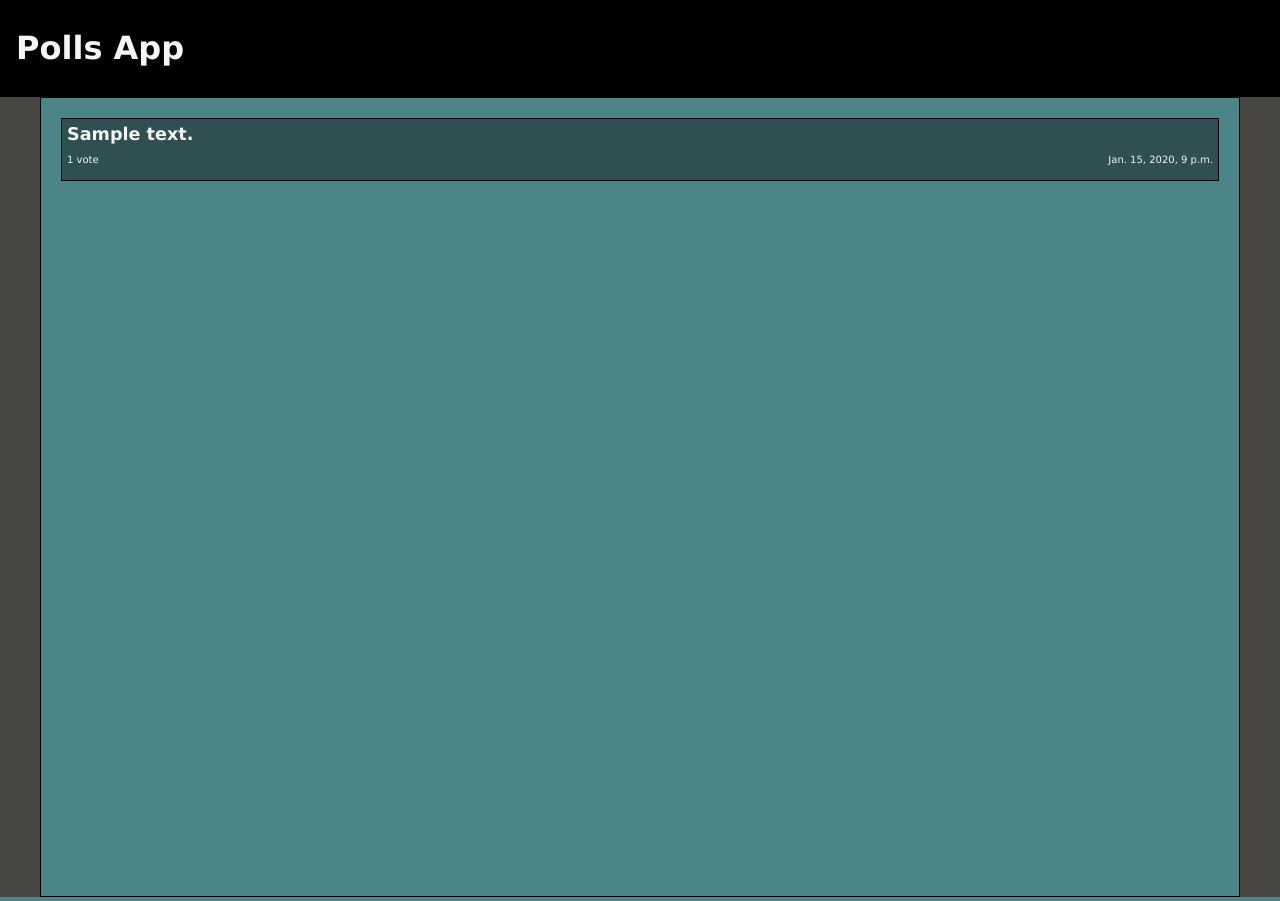
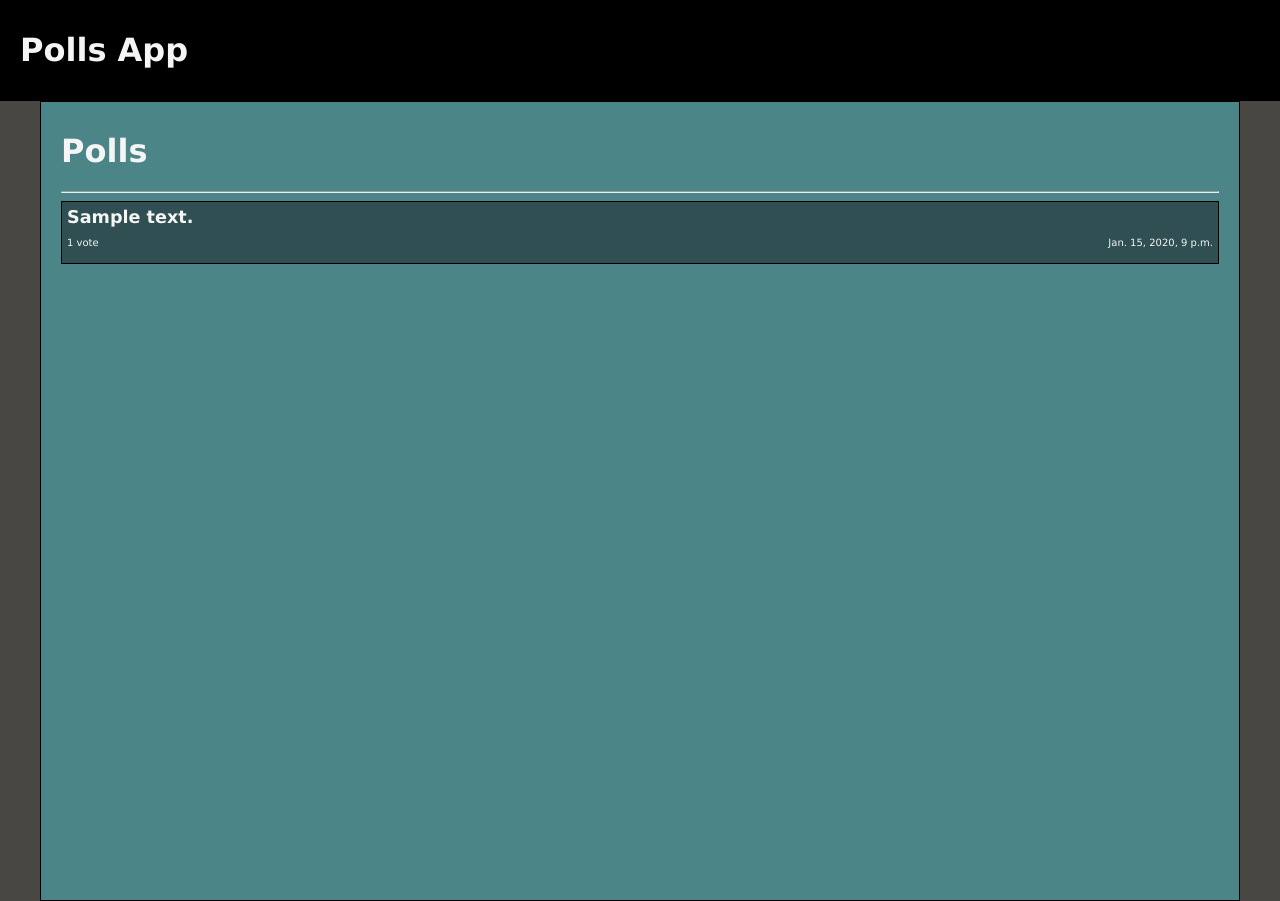
Before and after one commit to Rokudoku/Django-Strawpoll-WebApp, a Django app: template polls/templates/polls/index.html in a window 1280 px wide. Run offline with Django 3.2, Linux system fonts and the light colour scheme; the template is opened without the code that fills it: values that come from a table or form of the project are taken from there, others are empty; tables that the repository leaves empty hold one stand-in row (values such as "Sample post").

Commit message:
Cleanup with html/css.
Indentation, class names, positioning, etc

```diff
--- a/polls/static/polls/css/style.css
+++ b/polls/static/polls/css/style.css
@@ -59,35 +59,18 @@ input[type="radio"] + label {
 LAYOUT
 ==========================================================================
 */
-.l-inline-left {
-    display: inline;
-    float: left;
+.header {
+    background-color: black;
+    padding: 10px 20px;
 }
 
-.l-inline-right {
-    display: inline;
-    float: right;
-}
-
-.container {
-    margin-left: auto;
-    margin-right: auto;
-}
-
-.header {
-    background-color: black;
-    padding: 0.5em 1em;
-}
-
-.wrapper {
+.main-content {
     background-color: #4c8588;
     border: 1px solid black;
     margin-left: auto;
     margin-right: auto;
-    /*margin-top: 20px;*/
     max-width: 1200px;
     min-height: 800px;
-    padding: 20px;
 }
 
 /*
@@ -95,24 +78,37 @@ LAYOUT
 MODULE
 ==========================================================================
 */
+
 .btn-group {
     margin: 10px 0;
+}
+
+.container {
+    margin: 30px 20px;
 }
 
 .question {
     background-color: #2f4f52;
     border: 1px solid black;
     display: block;
+    margin-bottom: 3px;
     overflow: auto;
     padding: 5px;
 }
-
 .question-title {
     font-size: 110%;
     font-weight: bold;
 }
-.question-other {
+.question > p {
     font-size: x-small;
+}
+.question-text-right {
+    display: inline;
+    float: right;
+}
+.question-text-left {
+    display: inline;
+    float: left;
 }
 
 /*
--- a/polls/templates/polls/base.html
+++ b/polls/templates/polls/base.html
@@ -16,7 +16,7 @@
     <div class="header">
         <h1 class="header-title">Polls App</h1>
     </div>
-    <div class="wrapper">
+    <div class="main-content">
         {% block content %}{% endblock %}
     </div>
 </body>
--- a/polls/templates/polls/index.html
+++ b/polls/templates/polls/index.html
@@ -4,20 +4,20 @@
 
 {% block content %}
 
-
+    <div class="container">
+        <h1>Polls</h1>
+        <hr />
         {% if latest_question_list %}
-
             {% for question in latest_question_list %}
                 <a class="question" href="{% url 'polls:detail' question.id %}">
                     <div class="question-title">{{ question.question_text }}</div>
-            <p class="question-other l-inline-left">{{ question.num_votes }} vote{{ question.num_votes|pluralize }}</p>
-            <p class="question-other l-inline-right">{{ question.pub_date }}</p>
+                    <p class="question-text-left">{{ question.num_votes }} vote{{ question.num_votes|pluralize }}</p>
+                    <p class="question-text-right">{{ question.pub_date }}</p>
                 </a>
             {% endfor %}
-
         {% else %}
             <p>No polls are available.</p>
         {% endif %}
-
+    </div>
 
 {% endblock content %}
```
Also changed, not shown: polls/static/polls/css/base.css (deleted, +0 -45 lines), polls/static/polls/css/layout.css (deleted, +0 -24 lines), polls/static/polls/css/module.css (deleted, +0 -23 lines), polls/static/polls/css/state.css (deleted, +0 -7 lines), polls/templates/polls/detail.html (+4 -3 lines), polls/templates/polls/results.html (+5 -3 lines), polls/static/polls/css/theme.css (deleted). Lines whose indentation alone changed are shown as unchanged.
